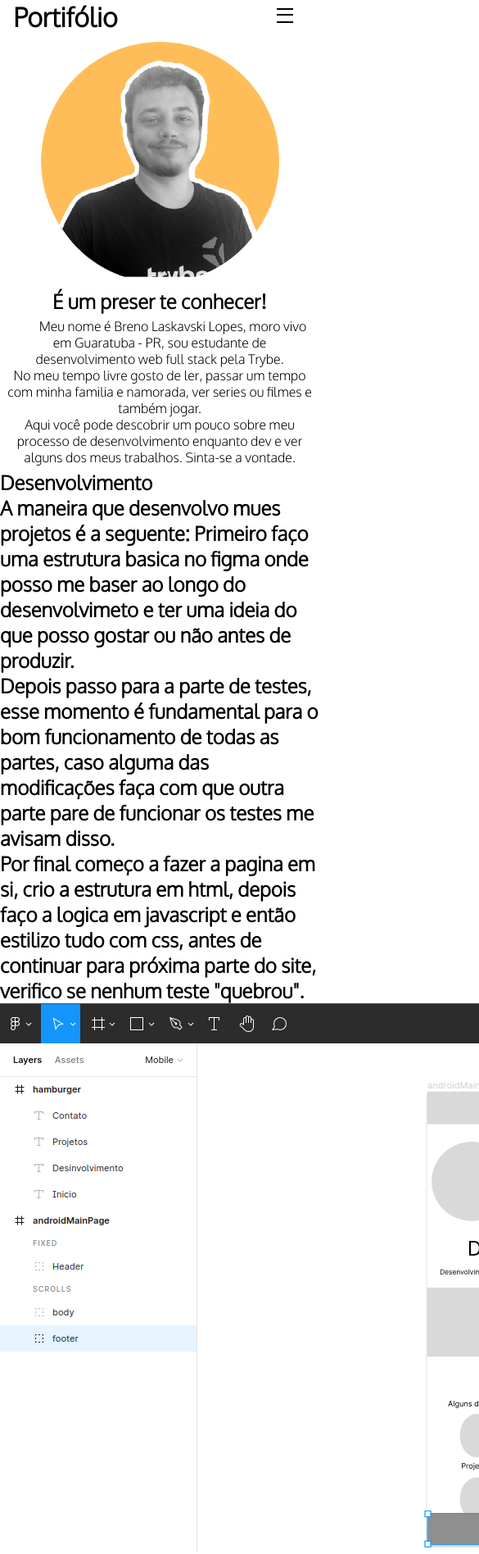
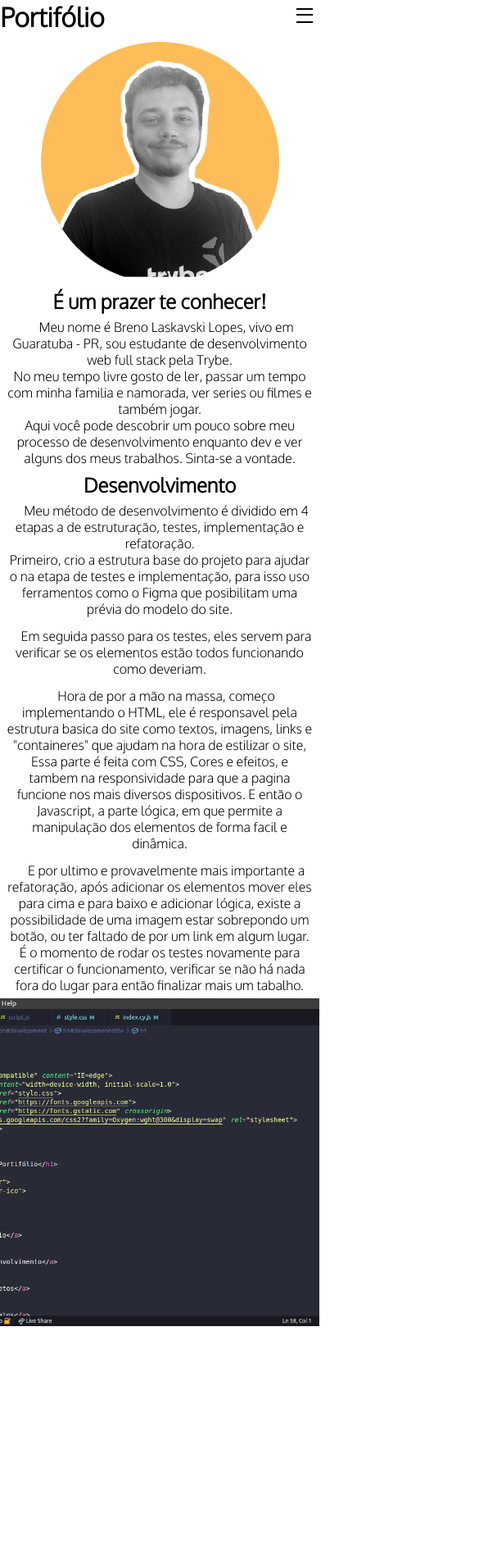
Before and after one commit to EletroCP/old-Portifolio, a website: page index.html in a window 390 px wide. Shown: the top 1896 px of the page at 82% size, 585 px wide, since content can reach past the window. After the commit the page ends 1618 px from the top, so only its background shows below. Drawn offline with Linux system fonts and the light colour scheme.

Commit message:
feat: Adicionada area de desenvolvimento, junto a um caroseul

```diff
--- a/index.html
+++ b/index.html
@@ -35,32 +35,40 @@
     </nav>
   </header>
   <section id="mainHero">
-    <div id="imageContainer">
+    <div class="imageContainer">
       <img src="./images/heroImage.png" alt="Minha foto" id="hero-img">
     </div>
-    <div id="textContainer">
-      <h1 id="hero-title">É um preser te conhecer!</h1>
-      <p id="hero-describe">Meu nome é Breno Laskavski Lopes, moro vivo em Guaratuba - PR, sou estudante de desenvolvimento web full stack pela Trybe.
+    <div class="textContainer">
+      <h1 id="hero-title">É um prazer te conhecer!</h1>
+      <p id="hero-describe">Meu nome é Breno Laskavski Lopes, vivo em Guaratuba - PR, sou estudante de desenvolvimento web full stack pela Trybe.
       <br> No meu tempo livre gosto de ler, passar um tempo com minha familia e namorada, ver series ou filmes e também jogar. <br> Aqui você pode descobrir um pouco sobre meu processo de desenvolvimento enquanto dev e ver alguns dos meus trabalhos. Sinta-se a vontade.</p>
     </div>
   </section>
-  <section id="development">
-    <h1 id="development-title">Desenvolvimento<h1>
-      <p id="development-describe">A maneira que desenvolvo mues projetos é a seguente: Primeiro faço uma estrutura basica no figma onde posso me baser ao longo do desenvolvimeto e ter uma ideia do que posso gostar ou não antes de produzir.
-      <br>
-      Depois passo para a parte de testes, esse momento é fundamental para o bom funcionamento de todas as partes, caso alguma das modificações faça com que outra parte pare de funcionar os testes me avisam disso.
-      <br>
-      Por final começo a fazer a pagina em si, crio a estrutura em html, depois faço a logica em javascript e então estilizo tudo com css, antes de continuar para próxima parte do site, verifico se nenhum teste "quebrou".
+  <section  id="development">
+    <div  class="textContainer">
+      <h1 id="development-title" >Desenvolvimento</h1>
+      <p>Meu método de desenvolvimento é dividido em 4 etapas a de estruturação, testes, implementação e refatoração. <br>
+        Primeiro, crio a estrutura base do projeto para ajudar o na etapa de testes e implementação, para isso uso ferramentos como o Figma que posibilitam uma prévia do modelo do site.
       </p>
-      <div id="image-container">
-        <img src="./images/desenvolvimento/figma1.png" alt="1° imagem do figma">
-        <img src="./images/desenvolvimento/figma2.png" alt="2° imagem do figma">
-        <img src="./images/desenvolvimento/figma3.png" alt="3° imagem do figma">
-        <img src="./images/desenvolvimento/cypress1.png" alt="Desenvolvimento do cypress">
-        <img src="./images/desenvolvimento/html1.png" alt="Desenvolvimento do html">
-        <img src="./images/desenvolvimento/js1.png" alt="Desenvolvimento do javascript">
-        <img src="./images/desenvolvimento/css1.png" alt="Desenvolvimento do css">
-      </div>
+      <p>
+        Em seguida passo para os testes, eles servem para verificar se os elementos estão todos funcionando como deveriam.
+      </p>
+      <p>
+        Hora de por a mão na massa, começo implementando o HTML, ele é responsavel pela estrutura basica do site como textos, imagens, links e "containeres" que ajudam na hora de estilizar o site, Essa parte é feita com CSS, Cores e efeitos, e tambem na responsividade para que a pagina funcione nos mais diversos dispositivos. E então o Javascript, a parte lógica, em que permite a manipulação dos elementos de forma facil e dinâmica.
+      </p>
+      <p>
+        E por ultimo e provavelmente mais importante a refatoração, após adicionar os elementos mover eles para cima e para baixo e adicionar lógica, existe a possibilidade de uma imagem estar sobrepondo um botão, ou ter faltado de por um link em algum lugar. É o momento de rodar os testes novamente para certificar o funcionamento, verificar se não há nada fora do lugar para então finalizar mais um tabalho.
+      </p>
+    </div>
+    <div class="imageContainer" id="carousel">
+      <img src="./images/desenvolvimento/figma1.png" alt="Imagem do figma mostrando a estrutura para celular" class="development-image">
+      <img src="./images/desenvolvimento/figma2.png" alt="Imagem do figma mostrando a estrutura para tablet" class="development-image">
+      <img src="./images/desenvolvimento/figma3.png" alt="Imagem do figma mostrando a estrutura para desktop" class="development-image">
+      <img src="./images/desenvolvimento/html1.png" alt="Imagem do HTML dessa pagina" class="development-image">
+      <img src="./images/desenvolvimento/css1.png" alt="Imagem do CSS dessa pagina" class="development-image">
+      <img src="./images/desenvolvimento/js1.png" alt="Imagem do CSS dessa pagina" class="development-image">
+      <img src="./images/desenvolvimento/cypress1.png" alt="Imagem dos testes da pagina" class="development-image">
+    </div>
   </section>
 </body>
 <script src="./script.js"></script>
--- a/script.js
+++ b/script.js
@@ -1,4 +1,12 @@
 const hamburgetBtn = document.getElementById('hamburger');
+const imagesCarousel = document.querySelectorAll('.development-image');
+const carrousel = document.querySelector('#carousel')
+    .addEventListener('wheel', (event) => {
+        if(event.deltaY > 0) {
+            event.target.scrollBy(300, 0)
+        }
+        event.target.scrollBy(-300,0)
+    })
 
 function openMenu() {
     const menuHamburger = document.getElementById('menu');
--- a/style.css
+++ b/style.css
@@ -10,18 +10,15 @@ a {
 }
 
 #header {
-  position: sticky;
   align-items: center;
   box-sizing: border-box;
   display: flex;
   height: 40px;
   justify-content: space-between;
-  padding: 1rem;
 }
 
 #menu {
   display: flex;
-  gap: .5rem
 }
 
 #menu a {
@@ -33,10 +30,10 @@ a {
   display: none;
 }
 @media screen and (max-width: 425px) {
-  header #header{
-    position: sticky;
-    top: 0;
+  #header {
+    padding-right: .5rem;
   }
+
   #menu {
     background-color: antiquewhite;
     display: block;
@@ -69,8 +66,6 @@ a {
     cursor: pointer;
     display: flex;
     font-size: 1rem;
-    gap: .5rem;
-    padding: .5rem 1rem;
   }
 
   #hamburger-ico {
@@ -86,7 +81,7 @@ a {
     width: 20px;
   }
 
-  #imageContainer {
+  .imageContainer {
     display: flex;
     justify-content: center;
   }
@@ -96,16 +91,30 @@ a {
     height: auto;
   }
 
-  #textContainer {
+  .textContainer {
     display: flex;
     justify-content: center;
     flex-wrap: wrap;
   }
 
-  #textContainer p {
-    padding: .3rem .5rem;
-    text-indent: 2rem;
+  .textContainer p {
+    padding: .4rem .5rem;
+    text-indent: 1rem;
     text-align: center;
+  }
+
+   #carousel {
+    overflow-x: auto;
+    scroll-snap-type: x mandatory;
+  }
+  .development-image {
+    max-width: 100%;
+    height: 400px;
+     object-fit: cover;
+    flex: none;
+    scroll-snap-align: start;
+    pointer-events: none;
+    scroll-behavior: smooth;
   }
 }
 
```
Also changed, not shown: cypress/e2e/index.cy.js (+2 -2 lines).
